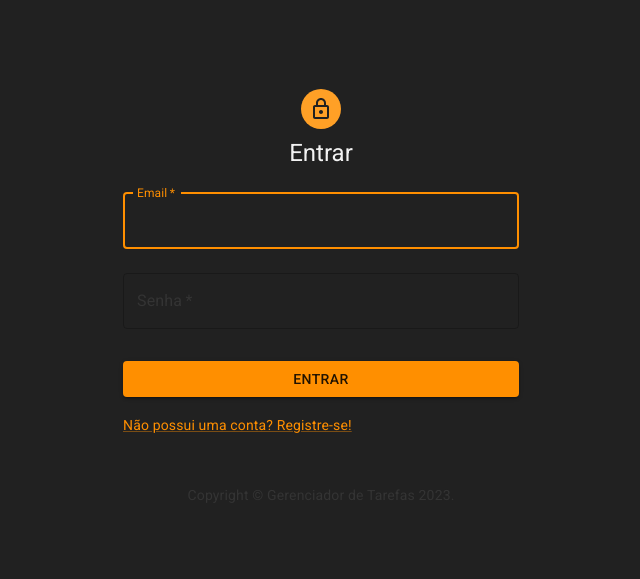
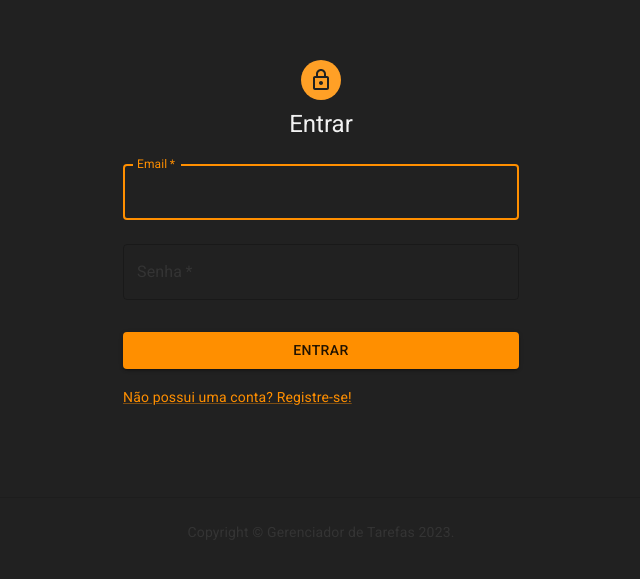
Before and after one commit to wesleydematos/ivipcoin-front, a React (Vite) app: page / in a window 1280 px wide. Shown: the part 123-702 px from the top of the page, without its empty margins (319-959 px from the left). Built offline with nearby package versions, Linux system fonts and the light colour scheme.

Commit message:
feat: created and added Footer component

```diff
--- /dev/null
+++ b/src/components/Footer/index.tsx
@@ -0,0 +1,19 @@
+import {Typography, Container} from "@mui/material"
+
+export const Footer = () => {
+    return (
+        <Container
+        maxWidth="md"
+        component="footer"
+        sx={{
+          borderTop: (theme) => `1px solid ${theme.palette.divider}`,
+          mt: 3,
+          py: 3
+        }}
+      >
+        <Typography variant="body2" color="text.secondary" align="center">
+            Copyright © Gerenciador de Tarefas {new Date().getFullYear()}.
+        </Typography>
+      </Container>
+    )
+}
--- a/src/components/index.tsx
+++ b/src/components/index.tsx
@@ -1,4 +1,5 @@
 import {AuthRoutes} from "./AuthRoutes"
 import {Loading} from "./Loading"
+import {Footer} from "./Footer"
 
-export {AuthRoutes, Loading}
+export {AuthRoutes, Loading, Footer}
--- a/src/pages/SignIn/index.tsx
+++ b/src/pages/SignIn/index.tsx
@@ -1,19 +1,13 @@
 import {Link, Grid, Box, Avatar, Button, TextField, Typography, Container} from "@mui/material"
 import LockOutlinedIcon from "@mui/icons-material/LockOutlined"
+
 import {useForm} from "react-hook-form"
+import {yupResolver} from "@hookform/resolvers/yup"
+
 import {iLogin} from "../../contexts/UserContext/interfaces"
-import {yupResolver} from "@hookform/resolvers/yup"
 import {loginSchema} from "../../schemas"
 import {useUserContext} from "../../contexts/UserContext"
-
-
-function Copyright() {
-    return (
-        <Typography variant="body2" color="text.secondary" align="center" sx={{ mt: 6, mb: 4 }}>
-            Copyright © Gerenciador de Tarefas {new Date().getFullYear()}.
-        </Typography>
-    )
-}
+import {Footer} from "../../components"
 
 export const SignInPage = () => {
   const {
@@ -30,13 +24,13 @@ export const SignInPage = () => {
       sx={{
           minWidth: "100vw",
           display: "flex",
-                justifyContent: "center"
+          flexDirection: "column"
       }}
     >
       <Container maxWidth="xs" >
         <Box
           sx={{
-                    marginTop: 8,
+          marginY: 8,
           display: "flex",
           flexDirection: "column",
           alignItems: "center",
@@ -90,8 +84,8 @@ export const SignInPage = () => {
           </Grid>
           </Box>
         </Box>
-                <Copyright/>
       </Container>
+      <Footer/>
     </Box>
   )
 }
--- a/src/pages/SignUp/index.tsx
+++ b/src/pages/SignUp/index.tsx
@@ -1,18 +1,13 @@
 import {Avatar, Button, TextField, Link, Grid, Box, Typography, Container} from "@mui/material"
 import LockOutlinedIcon from "@mui/icons-material/LockOutlined"
+
 import {useForm} from "react-hook-form"
+import {yupResolver} from "@hookform/resolvers/yup"
+
 import {iRegisterData} from "../../contexts/UserContext/interfaces"
-import {yupResolver} from "@hookform/resolvers/yup"
+import {useUserContext} from "../../contexts/UserContext"
 import {registerSchema} from "../../schemas"
-import {useUserContext} from "../../contexts/UserContext"
-
-function Copyright() {
-  return (
-    <Typography variant="body2" color="text.secondary" align="center" sx={{ mt: 6 }}>
-      Copyright © Gerenciador de Tarefas {new Date().getFullYear()}.
-    </Typography>
-  )
-}
+import {Footer} from "../../components"
 
 export const SignUpPage = () =>{
   const {
@@ -29,13 +24,13 @@ const {handleRegister} = useUserContext()
         sx={{
             minWidth: "100vw",
             display: "flex",
-            justifyContent: "center"
+            flexDirection: "column"
         }}
     >
-      <Container component="main" maxWidth="xs">
+      <Container maxWidth="xs">
         <Box
           sx={{
-            marginTop: 8,
+            marginY: 8,
             display: "flex",
             flexDirection: "column",
             alignItems: "center"
@@ -117,8 +112,8 @@ const {handleRegister} = useUserContext()
             </Grid>
           </Box>
         </Box>
-        <Copyright/>
       </Container>
+      <Footer/>
     </Box>
   )
 }
--- a/src/pages/Tasks/index.tsx
+++ b/src/pages/Tasks/index.tsx
@@ -1,5 +1,35 @@
+import {AppBar, Box, Button, Toolbar, Typography, Container} from "@mui/material"
+
+import {Footer} from "../../components"
+
 export const TaskPage = () => {
-    return (
-        <>Taskpage</>
-    )
+  return (
+    <Box component="main" sx={{minWidth: "100vw", minHeight: "100vh", display: "flex", flexDirection: "column", justifyContent: "space-between"}}>
+      <AppBar
+        position="static"
+        color="transparent"
+        elevation={0}
+        sx={{borderBottom: (theme) => `1px solid ${theme.palette.text.secondary}`, color: "#fff"}}
+      >
+        <Toolbar sx={{ flexWrap: "wrap" }}>
+          <Typography variant="h6" color="inherit" noWrap sx={{ flexGrow: 1 }}>
+            Gerenciador de tarefas
+          </Typography>
+          <Button href="/" variant="contained" sx={{ my: 1, mx: 1.5, color: "#fff", ":hover":{color: "#ffffff81"} }} onClick={() => localStorage.clear()}>
+            Logout
+          </Button>
+        </Toolbar>
+      </AppBar>
+      {/* criar task */}
+      <Container disableGutters maxWidth="lg" component="section" sx={{ pt: 8, pb: 6 }}>
+        form de criar
+      </Container>
+      {/* Listar tasks */}
+      <Container disableGutters maxWidth="lg" component="section">
+        tasks
+      </Container>
+      {/* Footer */}
+     <Footer/>
+    </Box>
+  )
 }
```
Lines whose indentation alone changed are shown as unchanged.
